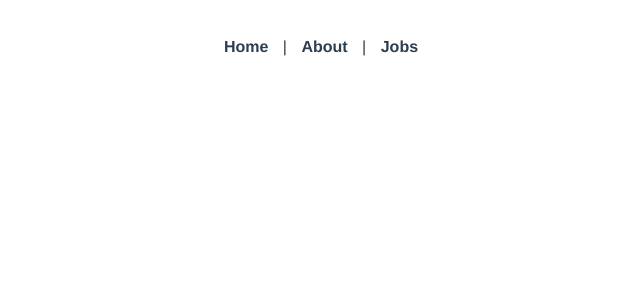
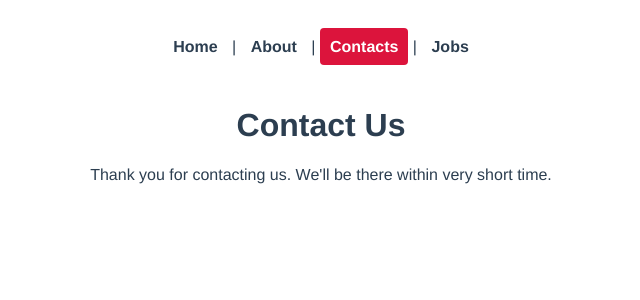
Before and after one commit to towsifzilani/vue-route-jobs, a Vue app: page /contacts in a window 1280 px wide. Before the commit this address had no page. Shown: the top 300 px of the page, without its empty margins (319-959 px from the left). Built offline with nearby package versions, Linux system fonts and the light colour scheme.

Commit message:
VUe Router: Redirects and 404

```diff
--- a/src/App.vue
+++ b/src/App.vue
@@ -2,6 +2,7 @@
   <nav id="nav">
     <router-link to="/" class="active">Home</router-link> |
     <router-link :to="{ name: 'About' }">About</router-link> |
+    <router-link :to="{ name: 'Contacts' }">Contacts</router-link> |
     <router-link :to="{ name: 'Jobs' }">Jobs</router-link>
   </nav>
   <router-view/>
--- a/src/router/index.js
+++ b/src/router/index.js
@@ -3,6 +3,8 @@ import HomeView from '../views/HomeView.vue'
 import AboutView from '../views/AboutView.vue'
 import JobsView from '../views/jobs/JobsView.vue'
 import JobsDetails from '../views/jobs/jobsDetails.vue'
+import ContactUs from '../views/ContactUs.vue'
+import NotFound from '../views/NotFound.vue'
 
 const routes = [
   {
@@ -25,6 +27,23 @@ const routes = [
     name: 'JobsDetails',
     component: JobsDetails,
     props: true
+  },
+  {
+    path: '/contacts',
+    name: 'Contacts',
+    component: ContactUs,
+    props: true
+  },
+  // redirect
+  {
+    path: '/contacts-us',
+    redirect: '/contacts',
+  },
+  // 404 not found
+  {
+    path: '/:catchAll(.*)',
+    name: 'NotFound',
+    components: NotFound
   }
 ]
 
--- a/src/views/ContactUs.vue
+++ b/src/views/ContactUs.vue
@@ -1,6 +1,7 @@
 <template>
   <div>
-    <h1></h1>
+    <h1>Contact Us</h1>
+    <p>Thank you for contacting us. We'll be there within very short time.</p>
   </div>
 </template>
 
--- /dev/null
+++ b/src/views/NotFound.vue
@@ -0,0 +1,14 @@
+<template>
+  <h1>404</h1>
+  <p>Page not Found</p>
+</template>
+
+<script>
+export default {
+
+}
+</script>
+
+<style>
+
+</style>
```
